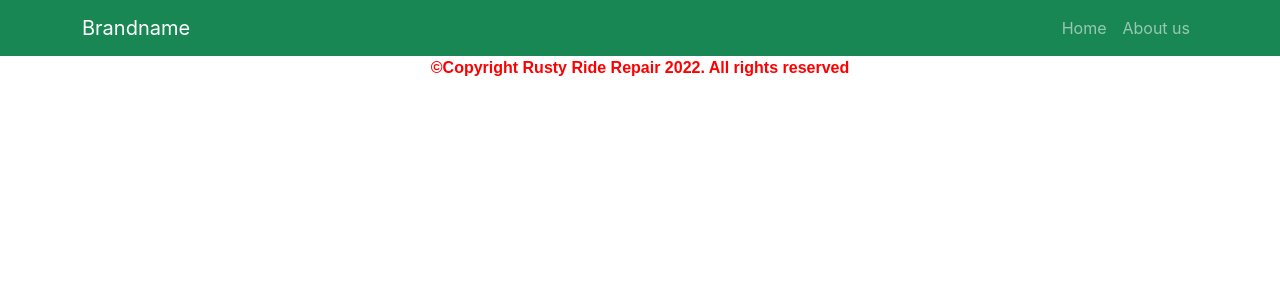
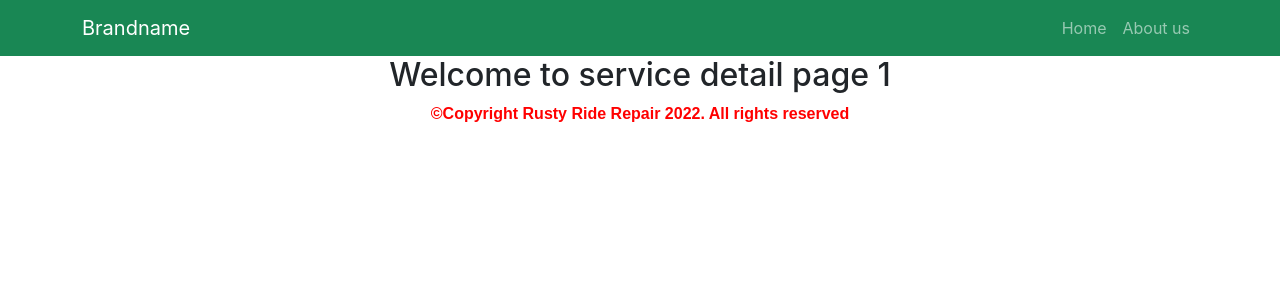
Before and after one commit to najmulhc/rusty-ride-repair, a React (Create React App) app: page /service/1 in a window 1280 px wide. Shown: the top 300 px of the page. Built offline with nearby package versions, Linux system fonts and the light colour scheme.

Commit message:
dynamic route added

```diff
--- a/src/App.js
+++ b/src/App.js
@@ -4,6 +4,7 @@ import Home from "./Pages/Home/Home/Home";
 import Header from "./Pages/Shared/Header/Header";
 import Footer from "./Pages/Shared/Footer/Footer";
 import About from "./Pages/About/About";
+import ServiceDetail from "./Pages/ServiceDetail/ServiceDetail";
 
 function App() {
   return (
@@ -12,6 +13,8 @@ function App() {
       <Routes>
         <Route path="/" element={<Home />} />
         <Route path="/about" element={<About />} />
+        {/* dynamic route for specific service , each service we can get using use params hook in serviceDetail component */}
+        <Route path="/service/:serviceId" element={<ServiceDetail></ServiceDetail>}></Route>
       </Routes>
       <Footer></Footer>
     </div>
--- a/src/Pages/Home/Service/Service.js
+++ b/src/Pages/Home/Service/Service.js
@@ -1,13 +1,19 @@
 import React from 'react';
+import { useNavigate } from 'react-router';
 const Service = ({service}) => {
     const {name, description, img} = service;
+    const navigate = useNavigate();
+    const navigateToServiceDetail = id => {
+      //setting dynamic url for specific service
+      navigate('/service/'+id);
+    }
     return (
         <div className='col-md-6 col-lg-4 col-sm-12'>
           <div className="card p-3" >
             <img src={img} className="card-img-top img-fluid" alt="..."/>
             <div className="card-body">
               <h5 className="card-title">{name}</h5>
-              <p className="card-text">{description}</p>
+              <button className='btn btn-success' onClick={() => navigateToServiceDetail(service.id)}  >Details</button>
             </div>
           </div>
         </div>
--- /dev/null
+++ b/src/Pages/ServiceDetail/ServiceDetail.js
@@ -0,0 +1,14 @@
+import React from 'react';
+import { useParams } from 'react-router';
+
+const ServiceDetail = () => {
+    // the params will we get from the navigateToServiceDetail function in service.js that will allow us to get the id we set on app.js route
+    const {serviceId} = useParams();
+    return (
+        <div>
+            <h2>Welcome to service detail page {serviceId}</h2>
+        </div>
+    );
+};
+
+export default ServiceDetail;
```
